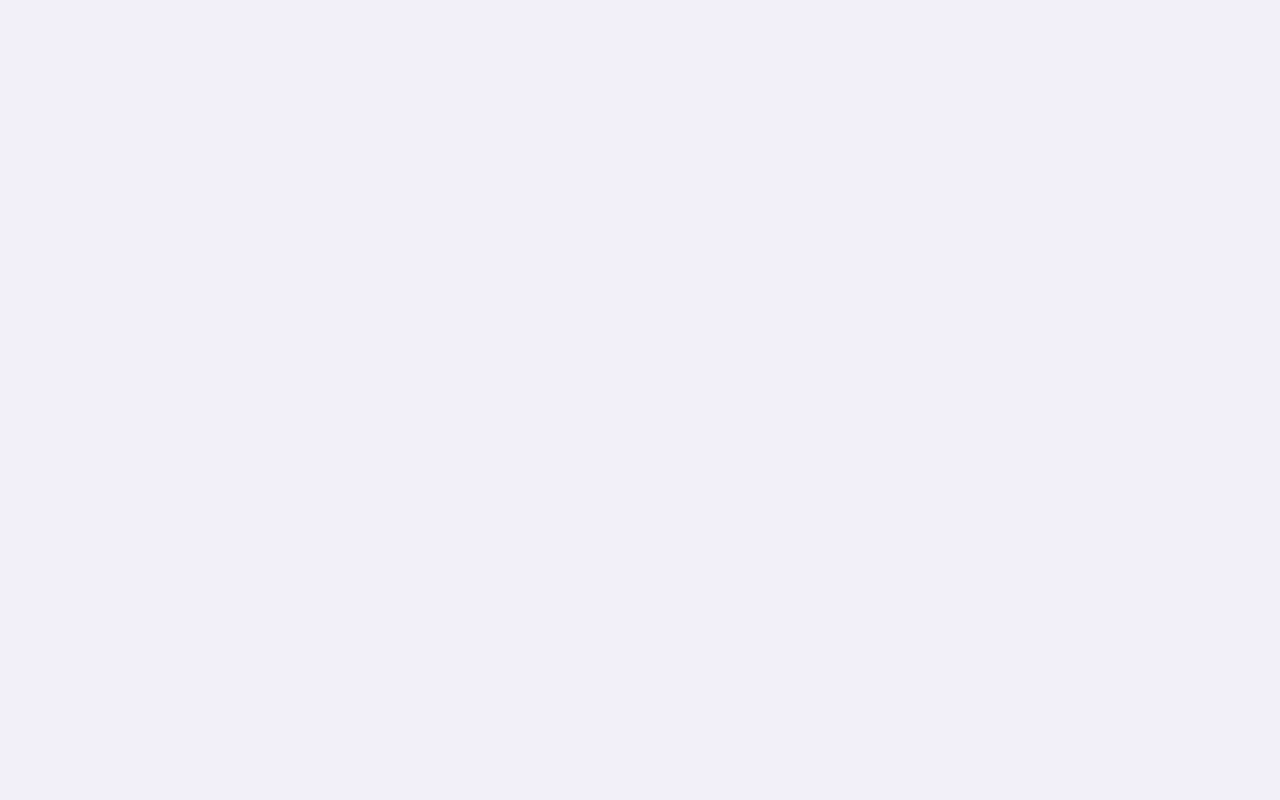
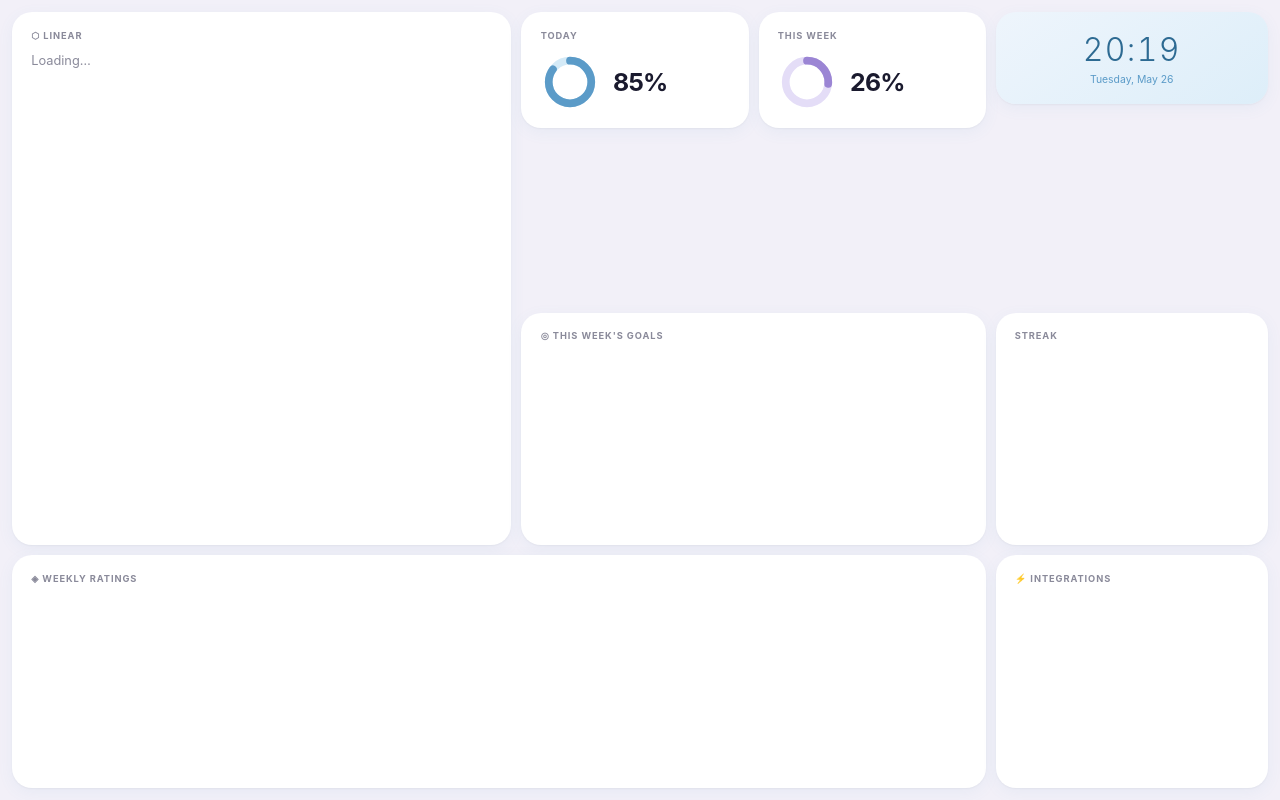
Before and after one commit to JonZ21/heng, a React (Vite) app in the folder client/: page / in a window 1280 px wide. Built offline with nearby package versions, Linux system fonts and the light colour scheme; no server answers.

Commit message:
feat: ClockCard + ProgressPie donut charts — day and week progress

```diff
--- a/client/src/components/BentoGrid.jsx
+++ b/client/src/components/BentoGrid.jsx
@@ -1,6 +1,17 @@
+import { useState, useEffect } from 'react';
 import { useWebSocket } from '../hooks/useWebSocket.js';
+import { dayProgress, weekProgress } from '../utils/time.js';
+import ClockCard from './ClockCard.jsx';
+import ProgressPie from './ProgressPie.jsx';
 
 export default function BentoGrid({ linearData, setLinearData }) {
+  const [now, setNow] = useState(new Date());
+
+  useEffect(() => {
+    const interval = setInterval(() => setNow(new Date()), 60_000);
+    return () => clearInterval(interval);
+  }, []);
+
   useWebSocket((msg) => {
     if (msg.type === 'integration' && msg.source === 'linear') {
       setLinearData(msg.data);
@@ -9,7 +20,58 @@ export default function BentoGrid({ linearData, setLinearData }) {
 
   return (
     <div className="bento">
-      {/* widgets added in subsequent tasks */}
+      {/* Row 1, col 1: Linear — spans 2 rows */}
+      <div className="card" style={{ gridColumn: 1, gridRow: '1 / 3' }}>
+        <div className="card-label">⬡ Linear</div>
+        <p style={{ color: 'var(--text-sub)', fontSize: '0.8rem' }}>Loading…</p>
+      </div>
+
+      {/* Row 1, col 2 */}
+      <div style={{ gridColumn: 2, gridRow: 1 }}>
+        <ProgressPie
+          progress={dayProgress(now)}
+          color="var(--blue)"
+          bgColor="var(--blue-light)"
+          label={`${Math.round(dayProgress(now) * 100)}%`}
+          sublabel="Today"
+        />
+      </div>
+
+      {/* Row 1, col 3 */}
+      <div style={{ gridColumn: 3, gridRow: 1 }}>
+        <ProgressPie
+          progress={weekProgress(now)}
+          color="var(--lav)"
+          bgColor="var(--lav-light)"
+          label={`${Math.round(weekProgress(now) * 100)}%`}
+          sublabel="This Week"
+        />
+      </div>
+
+      {/* Row 1, col 4 */}
+      <div style={{ gridColumn: 4, gridRow: 1 }}>
+        <ClockCard />
+      </div>
+
+      {/* Row 2, col 2-3: Goals placeholder */}
+      <div className="card" style={{ gridColumn: '2 / 4', gridRow: 2 }}>
+        <div className="card-label">◎ This Week's Goals</div>
+      </div>
+
+      {/* Row 2, col 4: Streak placeholder */}
+      <div className="card" style={{ gridColumn: 4, gridRow: 2 }}>
+        <div className="card-label">Streak</div>
+      </div>
+
+      {/* Row 3, col 1-3: Ratings chart placeholder */}
+      <div className="card" style={{ gridColumn: '1 / 4', gridRow: 3 }}>
+        <div className="card-label">◈ Weekly Ratings</div>
+      </div>
+
+      {/* Row 3, col 4: Integrations placeholder */}
+      <div className="card" style={{ gridColumn: 4, gridRow: 3 }}>
+        <div className="card-label">⚡ Integrations</div>
+      </div>
     </div>
   );
 }
--- /dev/null
+++ b/client/src/components/ClockCard.jsx
@@ -0,0 +1,30 @@
+import { useState, useEffect } from 'react';
+import { formatTime, formatDateLabel } from '../utils/time.js';
+
+export default function ClockCard() {
+  const [now, setNow] = useState(new Date());
+
+  useEffect(() => {
+    const interval = setInterval(() => setNow(new Date()), 1000);
+    return () => clearInterval(interval);
+  }, []);
+
+  return (
+    <div className="card" style={{
+      background: 'linear-gradient(145deg, #eef5fc, #ddeef9)',
+      display: 'flex', flexDirection: 'column',
+      alignItems: 'center', justifyContent: 'center', textAlign: 'center',
+    }}>
+      <div style={{
+        fontSize: '2rem', fontWeight: 300,
+        letterSpacing: '0.04em', color: 'var(--blue-dark)',
+        fontVariantNumeric: 'tabular-nums',
+      }}>
+        {formatTime(now)}
+      </div>
+      <div style={{ fontSize: '0.65rem', color: 'var(--blue)', marginTop: '0.3rem' }}>
+        {formatDateLabel(now)}
+      </div>
+    </div>
+  );
+}
--- /dev/null
+++ b/client/src/components/ProgressPie.jsx
@@ -0,0 +1,32 @@
+export default function ProgressPie({ progress, color, bgColor, label, sublabel }) {
+  const radius = 22;
+  const circumference = 2 * Math.PI * radius;
+  const offset = circumference * (1 - Math.min(progress, 1));
+
+  return (
+    <div className="card">
+      <div className="card-label">{sublabel}</div>
+      <div style={{ display: 'flex', alignItems: 'center', gap: '0.9rem' }}>
+        <svg width="58" height="58" viewBox="0 0 60 60" style={{ flexShrink: 0, overflow: 'visible' }}>
+          <circle cx="30" cy="30" r={radius} fill="none" stroke={bgColor} strokeWidth="8" />
+          <circle
+            cx="30" cy="30" r={radius}
+            fill="none"
+            stroke={color}
+            strokeWidth="8"
+            strokeDasharray={`${circumference} ${circumference}`}
+            strokeDashoffset={offset}
+            strokeLinecap="round"
+            transform="rotate(-90 30 30)"
+          />
+          <circle cx="30" cy="30" r="9" fill="white" />
+        </svg>
+        <div>
+          <div style={{ fontSize: '1.55rem', fontWeight: 700, letterSpacing: '-0.03em', color: 'var(--text)' }}>
+            {label}
+          </div>
+        </div>
+      </div>
+    </div>
+  );
+}
```
